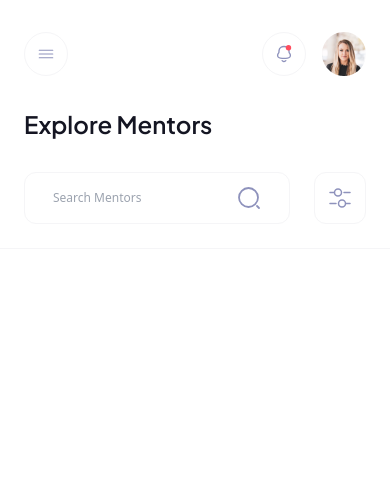
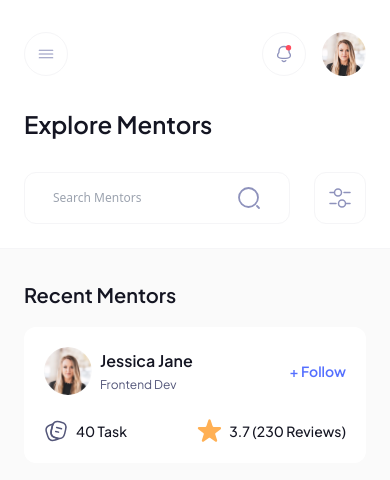
Before and after one commit to pujiragil/nuegas, a React (Vite) app: page /mentors in a window 390 px wide. Shown: the top 480 px of the page. Built offline with nearby package versions, Linux system fonts and the light colour scheme.

Commit message:
added dummy slider component

```diff
--- a/src/pages/mentors.tsx
+++ b/src/pages/mentors.tsx
@@ -1,15 +1,81 @@
+import { Mentor } from "../components/Card";
 import SearchFilter from "../components/Field/SearchFilter";
 import ProfileLayout from "../components/Layouts/ProfileLayout";
+import MentorSlider from "../components/Slider/Mentor";
 
 const Mentors = () => {
+  const mentorSliders = [
+    <Mentor
+      avatar="/profile.png"
+      name="Jessica Jane"
+      jobTitle="Frontend Dev"
+      tasks={40}
+      stars={3.7}
+      reviews={230}
+    />,
+    <Mentor
+      avatar="/profile.png"
+      name="Jessica Jane"
+      jobTitle="Frontend Dev"
+      tasks={40}
+      stars={3.7}
+      reviews={230}
+    />,
+    <Mentor
+      avatar="/profile.png"
+      name="Jessica Jane"
+      jobTitle="Frontend Dev"
+      tasks={40}
+      stars={3.7}
+      reviews={230}
+    />,
+    <Mentor
+      avatar="/profile.png"
+      name="Jessica Jane"
+      jobTitle="Frontend Dev"
+      tasks={40}
+      stars={3.7}
+      reviews={230}
+    />,
+    <Mentor
+      avatar="/profile.png"
+      name="Jessica Jane"
+      jobTitle="Frontend Dev"
+      tasks={40}
+      stars={3.7}
+      reviews={230}
+    />,
+    <Mentor
+      avatar="/profile.png"
+      name="Jessica Jane"
+      jobTitle="Frontend Dev"
+      tasks={40}
+      stars={3.7}
+      reviews={230}
+    />,
+  ];
+
   return (
-    <>
+    <div className="w-full">
       <ProfileLayout
         titleProfile="Explore Mentors"
         background="primary"
         children={<SearchFilter placeholder="Search Mentors" />}
       />
-    </>
+
+      <div className="bg-primary-200 flex flex-col gap-8 px-6 py-8 md:p-8">
+        <div className="space-y-[18px]">
+          <div className="flex items-center justify-between">
+            <h2 className="font-semibold text-secondary-100 text-xl md:text-2xl">
+              Recent Mentors
+            </h2>
+          </div>
+          <div>
+            <MentorSlider smSlide={1} lgSlide={3} sliders={mentorSliders} />
+          </div>
+        </div>
+      </div>
+    </div>
   );
 };
 
--- a/src/pages/overview.tsx
+++ b/src/pages/overview.tsx
@@ -1,5 +1,5 @@
 import { ReactElement } from "react";
-import { TaskDetail } from "../components/Card";
+import { Mentor, TaskDetail } from "../components/Card";
 import Chart from "../components/Chart";
 import ProfileLayout from "../components/Layouts/ProfileLayout";
 import ProgressBar from "../components/Progress";
@@ -8,6 +8,41 @@ import MentorSlider from "../components/Slider/Mentor";
 import TaskSlider from "../components/Slider/Task";
 
 const Dashboard = (): ReactElement => {
+  const mentorSliders = [
+    <Mentor
+      avatar="/profile.png"
+      name="Jessica Jane"
+      jobTitle="Frontend Dev"
+      tasks={40}
+      stars={3.7}
+      reviews={230}
+    />,
+    <Mentor
+      avatar="/profile.png"
+      name="Jessica Jane"
+      jobTitle="Frontend Dev"
+      tasks={40}
+      stars={3.7}
+      reviews={230}
+    />,
+    <Mentor
+      avatar="/profile.png"
+      name="Jessica Jane"
+      jobTitle="Frontend Dev"
+      tasks={40}
+      stars={3.7}
+      reviews={230}
+    />,
+    <Mentor
+      avatar="/profile.png"
+      name="Jessica Jane"
+      jobTitle="Frontend Dev"
+      tasks={40}
+      stars={3.7}
+      reviews={230}
+    />,
+  ];
+
   return (
     <div className="flex flex-col md:flex-row">
       <div className="w-full md:w-7/12 lg:w-8/12">
@@ -33,7 +68,7 @@ const Dashboard = (): ReactElement => {
               </h2>
             </div>
             <div>
-              <MentorSlider />
+              <MentorSlider smSlide={1} lgSlide={2} sliders={mentorSliders} />
             </div>
           </div>
 
```
